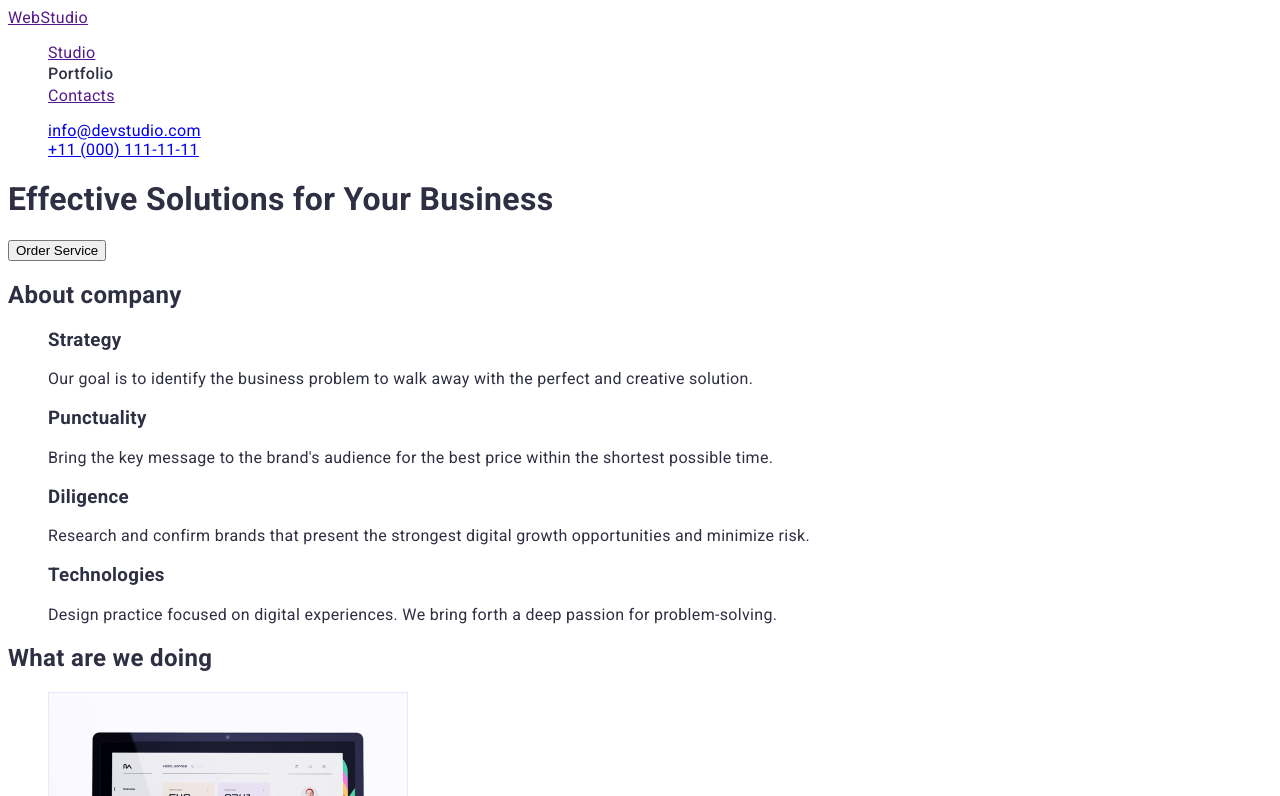
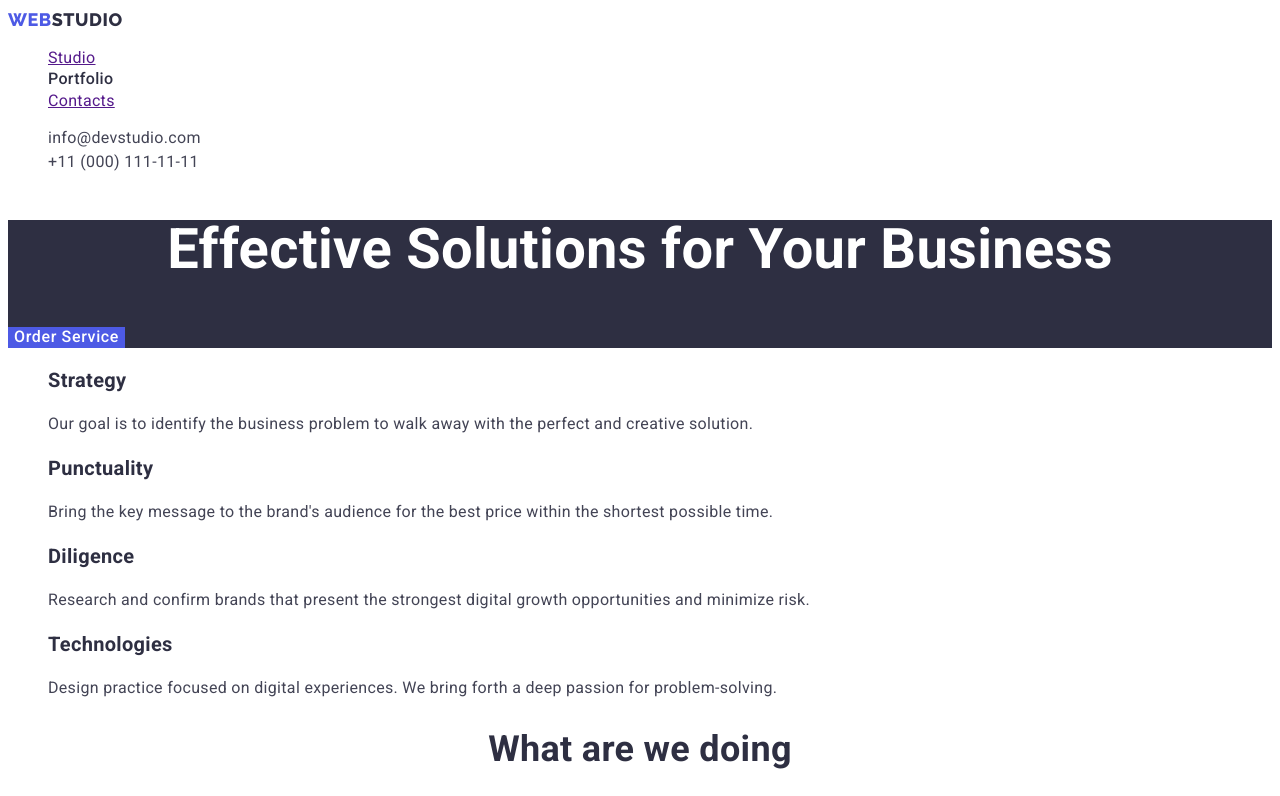
Before and after one commit to KutsanOlena/goit-markup-hw-02, a plain HTML site: page index.html in a window 1280 px wide. Shown: the top 796 px of the page. Drawn offline with Linux system fonts and the light colour scheme.

Commit message:
updated styles

```diff
--- a/index.html
+++ b/index.html
@@ -4,65 +4,79 @@
     <meta charset="UTF-8" />
     <meta http-equiv="X-UA-Compatible" content="IE=edge" />
     <meta name="viewport" content="width=device-width, initial-scale=1.0" />
+
+    <title>Web-Studio</title>
+    <link rel="preconnect" href="https://fonts.googleapis.com" />
+    <link rel="preconnect" href="https://fonts.gstatic.com" crossorigin />
     <link
     rel="stylesheet"
     href="https://fonts.googleapis.com/css2?family=Raleway:wght@800&family=Roboto:wght@400;500;700&display=swap" />
-    <title>Web-Studio</title>
     <link rel="stylesheet" href="./style.css" />
   </head>
   <body>
     <!-- Head-->
     <header>
+      <header class="header">
       <nav>
-        <a href=""><span>Web</span>Studio</a>
+        <a class="logo-studio-header logo" href=""
+        ><span class="logo-web">WEB</span>STUDIO</a
+        >
 
-        <ul>
+        <ul class="navigation">
           <li><a href="">Studio</a></li>
           <li><a class="nav-link" href="./portfolio.html">Portfolio</a></li>
           <li><a href="">Contacts</a></li>
         </ul>
       </nav>
-      <ul>
-        <li><a href="mailto:info@devstudio.com">info@devstudio.com</a></li>
-        <li><a href="tel:+110001111111">+11 (000) 111-11-11</a></li>
+      <ul class="contact">
+        <li>
+          <a class="link-contact" href="mailto:info@devstudio.com"
+            >info@devstudio.com</a
+          >
+        </li>
+        <li>
+          <a class="link-contact" href="tel:+110001111111"
+            >+11 (000) 111-11-11</a
+          >
+        </li>
       </ul>
     </header>
 
     <main>
       <!-- Heroes-->
-      <sec>
-        <h1>Effective Solutions for Your Business</h1>
-        <button type="button">Order Service</button>
-      </sec>
+      <section class="hero">
+        <h1 class="hero-title">Effective Solutions for Your Business</h1>
+        <button class="hero-button" type="button">Order Service</button>
+      </section>
 
       <!--  About us -->
-      <section>
-        <h2>About company</h2>
-        <ul>
+      <section class="about">
+        <h2 class="visually-hidden">About company</h2>
+        <ul class="about-list">
           <li>
-            <h3>Strategy</h3>
-            <p>
+            <h3 class="about-title">Strategy</h3>
+            <p class="about-text">
               Our goal is to identify the business problem to walk away with the
               perfect and creative solution.
             </p>
           </li>
           <li>
-            <h3>Punctuality</h3>
-            <p>
+            <h3 class="about-title">Punctuality</h3>
+            <p class="about-text">
               Bring the key message to the brand's audience for the best price
               within the shortest possible time.
             </p>
           </li>
           <li>
-            <h3>Diligence</h3>
-            <p>
+            <h3 class="about-title">Diligence</h3>
+            <p class="about-text">
               Research and confirm brands that present the strongest digital
               growth opportunities and minimize risk.
             </p>
           </li>
           <li>
-            <h3>Technologies</h3>
-            <p>
+            <h3 class="about-title">Technologies</h3>
+            <p class="about-text">
               Design practice focused on digital experiences. We bring forth a
               deep passion for problem-solving.
             </p>
@@ -71,9 +85,9 @@
       </section>
 
       <!-- What are we doing -->
-      <section>
-        <h2>What are we doing</h2>
-        <ul>
+      <section class="benefits">
+        <h2 class="benefits-title">What are we doing</h2>
+        <ul class="benefits-list">
           <li>
             <img
               src="./images/Rectangle 71mac.jpg"
@@ -102,9 +116,9 @@
       </section>
 
       <!-- About-->
-      <section>
-        <h2>Our Team</h2>
-        <ul>
+      <section class="team">
+        <h2 class="team-title">Our Team</h2>
+        <ul class="team-list">
           <li>
             <img
               src="./images/imgmark.jpg"
@@ -112,8 +126,8 @@
               width="264"
               height="260"
             />
-            <h3>Mark Guerrero</h3>
-            <p>Product Designer</p>
+            <h3 class="team-subtitle">Mark Guerrero</h3>
+            <p class="team-desk">Product Designer</p>
           </li>
           <li>
             <img
@@ -122,8 +136,8 @@
               width="264"
               height="260"
             />
-            <h3>Tom Ford</h3>
-            <p>Frontend Developer</p>
+            <h3 class="team-subtitle">Tom Ford</h3>
+            <p class="team-desk">Frontend Developer</p>
           </li>
           <li>
             <img
@@ -132,27 +146,29 @@
               width="264"
               height="260"
             />
-            <h3>Camila Garcia</h3>
-            <p>Marketing</p>
-          </li>
-          <li>
+            <h3 class="team-subtitle">Camila Garcia</h3>
+            <p class="team-desk">Marketing</p>
+          </li class="team-list">
+          <li class="team-list">
             <img
               src="./images/imgdaniel.jpg"
               alt="image Daniel"
               width="264"
               height="260"
             />
-            <h3>Daniel Wilson</h3>
-            <p>UI Designer</p>
+            <h3 class="team-subtitle">Daniel Wilson</h3>
+            <p class="team-desk">UI Designer</p>
           </li>
         </ul>
       </section>
     </main>
 
     <!-- Footer -->
-    <footer>
-      <a href=""><span>Web</span>Studio</a>
-      <p>
+    <footer class="footer">
+      <a class="logo-studio-footer logo" href=""
+        ><span class="logo-web">WEB</span>STUDIO</a
+      >
+      <p class="footer-text">
         Increase the flow of customers and sales for your business with digital
         marketing & growth solutions.
       </p>
--- a/style.css
+++ b/style.css
@@ -7,7 +7,7 @@
     --accent-color: #4d5ae5;
   }
 
-/* sections of pages and main characteristics */
+  /* sections of pages and main */
 
   body {
     color: var(--title-text-color);
```
Lines whose indentation alone changed are shown as unchanged.
